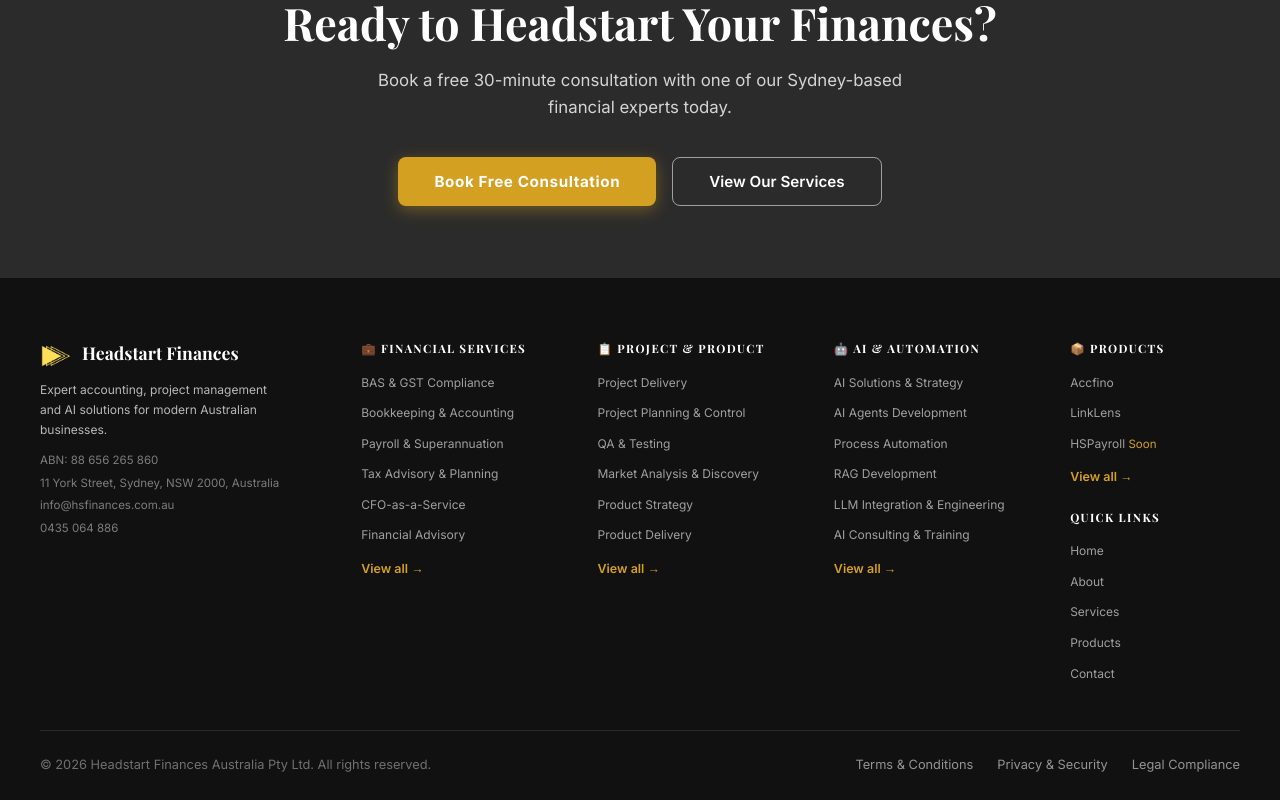
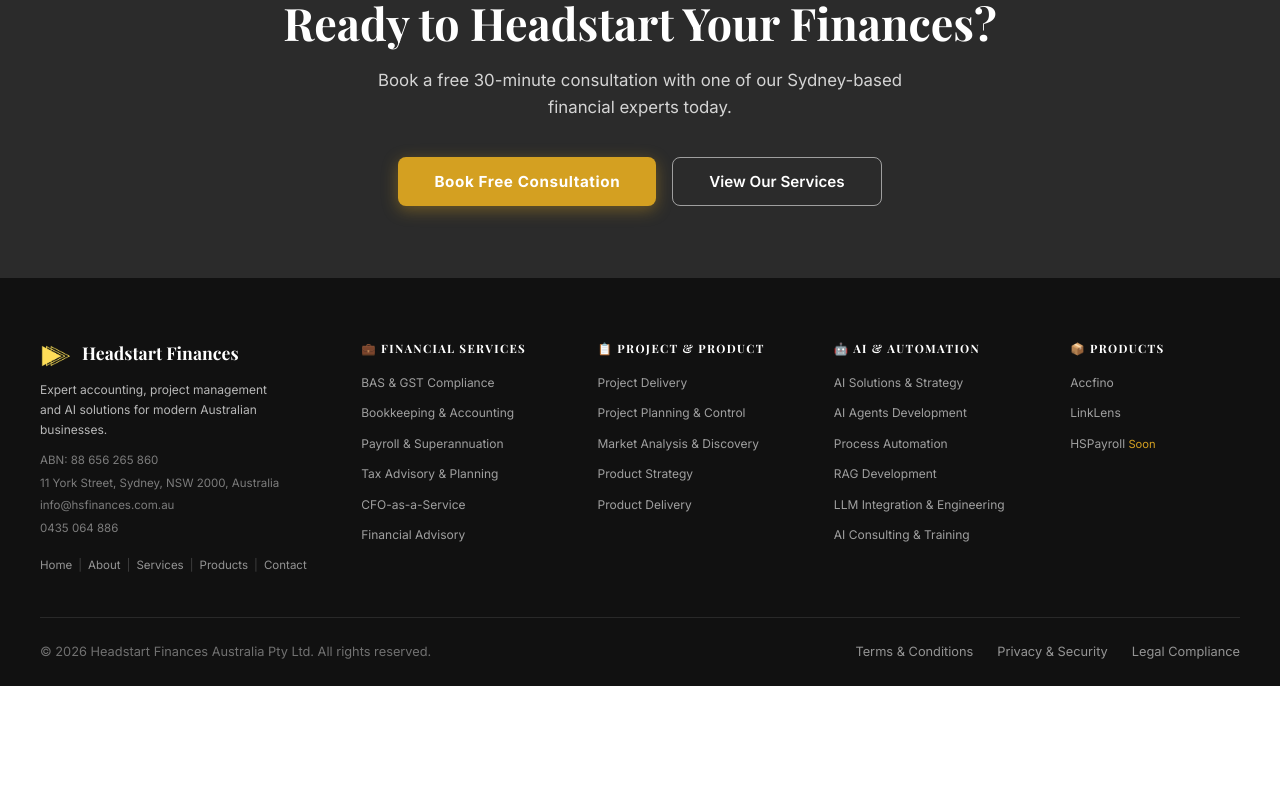
Before and after one commit to pramahosting/hsfinances, a React (Vite) app: page / in a window 1280 px wide. Shown: the part 4031-4831 px from the top of the page. After the commit the page ends 4717 px from the top, so only its background shows below. Built offline with nearby package versions, Linux system fonts and the light colour scheme.

Commit message:
Update Footer.jsx

```diff
--- a/src/components/Footer.jsx
+++ b/src/components/Footer.jsx
@@ -10,7 +10,7 @@
   {
     label: "📋 Project & Product",
     tab: "ppm",
-    items: ["Project Delivery", "Project Planning & Control", "QA & Testing", "Market Analysis & Discovery", "Product Strategy", "Product Delivery"],
+    items: ["Project Delivery", "Project Planning & Control", "Market Analysis & Discovery", "Product Strategy", "Product Delivery"],
   },
   {
     label: "🤖 AI & Automation",
@@ -30,7 +30,7 @@
       <div className="footer-inner">
         <div className="footer-grid">
 
-          {/* COL 1 — BRAND */}
+          {/* COL 1 — BRAND + QUICK LINKS inline */}
           <div className="footer-brand">
             <div className="footer-brand-logo">
               <img src="/data/hsflogo.png" alt="Headstart Finances Logo" />
@@ -42,6 +42,15 @@
               <div>{COMPANY.address}</div>
               <div><a href={`mailto:${COMPANY.email}`} style={{ color:"rgba(255,255,255,.45)" }}>{COMPANY.email}</a></div>
               <div><a href="tel:0435064886" style={{ color:"rgba(255,255,255,.45)" }}>0435 064 886</a></div>
+            </div>
+            {/* Quick Links inline below brand info */}
+            <div className="footer-quick-links">
+              {[["Home","home"],["About","about"],["Services","services"],["Products","products"],["Contact","contact"]].map(([label, pg], i) => (
+                <span key={label}>
+                  <span onClick={() => setPage(pg)}>{label}</span>
+                  {i < 4 && <span style={{ color:"rgba(255,255,255,.2)", margin:"0 6px" }}>|</span>}
+                </span>
+              ))}
             </div>
           </div>
 
@@ -55,16 +64,11 @@
                     <span onClick={() => goToService(pillar.tab)}>{item}</span>
                   </li>
                 ))}
-                <li style={{ marginTop: 8 }}>
-                  <span onClick={() => goToService(pillar.tab)} style={{ color:"var(--gold)", fontSize:".78rem", fontWeight:600 }}>
-                    View all →
-                  </span>
-                </li>
               </ul>
             </div>
           ))}
 
-          {/* COL 5 — PRODUCTS + QUICK LINKS */}
+          {/* COL 5 — PRODUCTS */}
           <div className="footer-col">
             <h4>📦 Products</h4>
             <ul>
@@ -72,21 +76,9 @@
               <li><a href="https://linklens.prama-ai.com" target="_blank" rel="noopener noreferrer">LinkLens</a></li>
               <li>
                 <span onClick={() => setPage("products")}>
-                  HSPayroll <span style={{ fontSize:".72rem", color:"var(--gold)" }}>Soon</span>
+                  HSPayroll <span style={{ fontSize:".7rem", color:"var(--gold)" }}>Soon</span>
                 </span>
               </li>
-              <li style={{ marginTop: 8 }}>
-                <span onClick={() => setPage("products")} style={{ color:"var(--gold)", fontSize:".78rem", fontWeight:600 }}>
-                  View all →
-                </span>
-              </li>
-            </ul>
-
-            <h4 style={{ marginTop: 22 }}>Quick Links</h4>
-            <ul>
-              {[["Home","home"],["About","about"],["Services","services"],["Products","products"],["Contact","contact"]].map(([label, pg]) => (
-                <li key={label}><span onClick={() => setPage(pg)}>{label}</span></li>
-              ))}
             </ul>
           </div>
 
```
